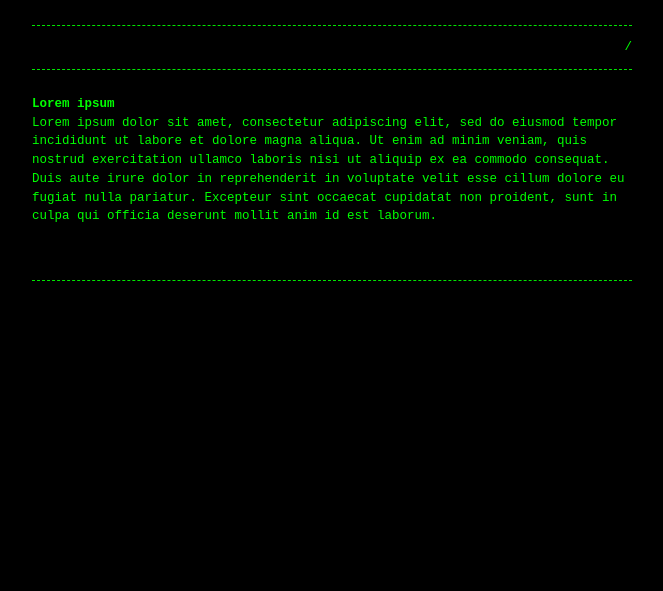
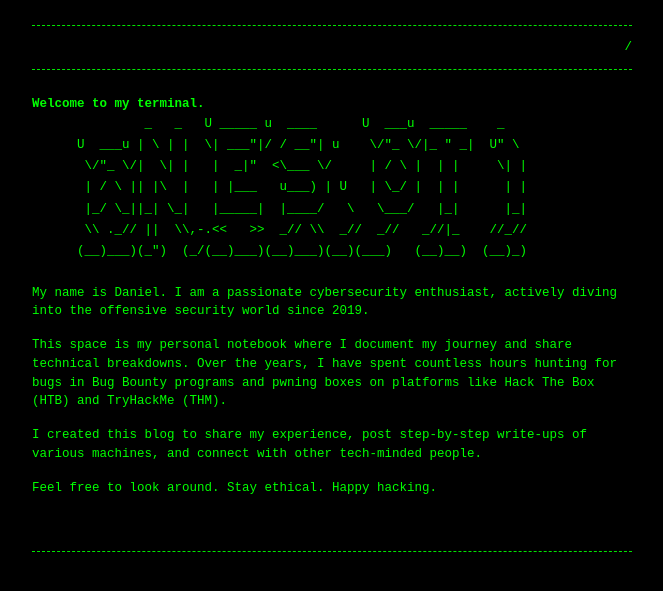
Before and after one commit to Anogota/Anogota.github.io, a Jekyll site: the page built from index.md, in a window 1280 px wide. Shown: the top 591 px of the page, without its empty margins (308-971 px from the left). Built offline with Jekyll 4.4.1, drawn with Linux system fonts in a browser that asks for light colours.

Commit message:
Update index.md

````diff
--- a/index.md
+++ b/index.md
@@ -4,6 +4,23 @@ layout: home
 permalink: /
 ---
 
-# Lorem ipsum
+## Welcome to my terminal.
 
-Lorem ipsum dolor sit amet, consectetur adipiscing elit, sed do eiusmod tempor incididunt ut labore et dolore magna aliqua. Ut enim ad minim veniam, quis nostrud exercitation ullamco laboris nisi ut aliquip ex ea commodo consequat. Duis aute irure dolor in reprehenderit in voluptate velit esse cillum dolore eu fugiat nulla pariatur. Excepteur sint occaecat cupidatat non proident, sunt in culpa qui officia deserunt mollit anim id est laborum.
+```text
+               _   _   U _____ u  ____      U  ___u  _____    _
+      U  ___u | \ | |  \| ___"|/ / __"| u    \/"_ \/|_ " _|  U" \
+       \/"_ \/|  \| |   |  _|"  <\___ \/     | / \ |  | |     \| |
+       | / \ || |\  |   | |___   u___) | U   | \_/ |  | |      | |
+       |_/ \_||_| \_|   |_____|  |____/   \   \___/   |_|      |_|
+       \\ ._// ||  \\,-.<<   >>  _// \\  _//  _//   _//|_    //_//
+      (__)___)(_")  (_/(__)___)(__)___)(__)(___)   (__)__)  (__)_)
+
+```
+
+My name is Daniel. I am a passionate cybersecurity enthusiast, actively diving into the offensive security world since 2019.
+
+This space is my personal notebook where I document my journey and share technical breakdowns. Over the years, I have spent countless hours hunting for bugs in Bug Bounty programs and pwning boxes on platforms like Hack The Box (HTB) and TryHackMe (THM).
+
+I created this blog to share my experience, post step-by-step write-ups of various machines, and connect with other tech-minded people.
+
+Feel free to look around. Stay ethical. Happy hacking.
````
